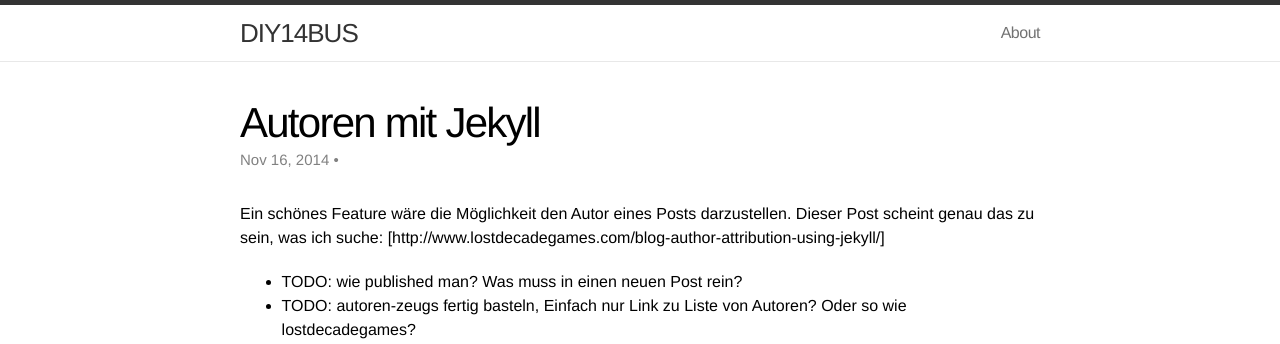
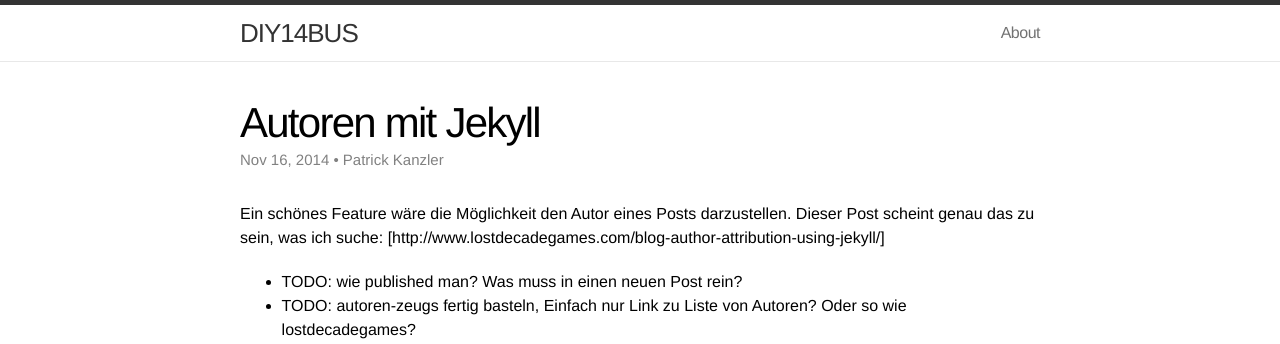
Before and after one commit to michz/diy14bus, a Jekyll site: the page built from _posts/2014-11-16-autoren-mit-jekyll.markdown, in a window 1280 px wide. Shown: the top 344 px of the page. Built offline with Jekyll 4.4.1, drawn with Linux system fonts in a browser that asks for light colours; part of the change alters nothing that is shown.

```diff
--- a/_layouts/default.html
+++ b/_layouts/default.html
@@ -1,8 +1,3 @@
-{% if page.author %}
-    {% assign author = site.authors[page.author] %}
-{% else %}
-    {% assign author = site.authors['diy14bus'] %}
-{% endif %}
 <!DOCTYPE html>
 <html>
 
--- a/_layouts/post.html
+++ b/_layouts/post.html
@@ -1,6 +1,11 @@
 ---
 layout: default
 ---
+{% if page.author %}
+    {% assign author = site.authors[page.author] %}
+{% else %}
+    {% assign author = site.authors['diy14bus'] %}
+{% endif %}
 <div class="post">
 
   <header class="post-header">
--- a/_posts/2014-11-16-autoren-mit-jekyll.markdown
+++ b/_posts/2014-11-16-autoren-mit-jekyll.markdown
@@ -3,7 +3,7 @@ layout: post
 title:  "Autoren mit Jekyll"
 date:   2014-11-16 23:53:12
 categories: [Infrastruktur]
-tags: [Jekyll, Authoren]
+tags: [Jekyll, Autoren]
 author: pkanzler
 ---
 
```
